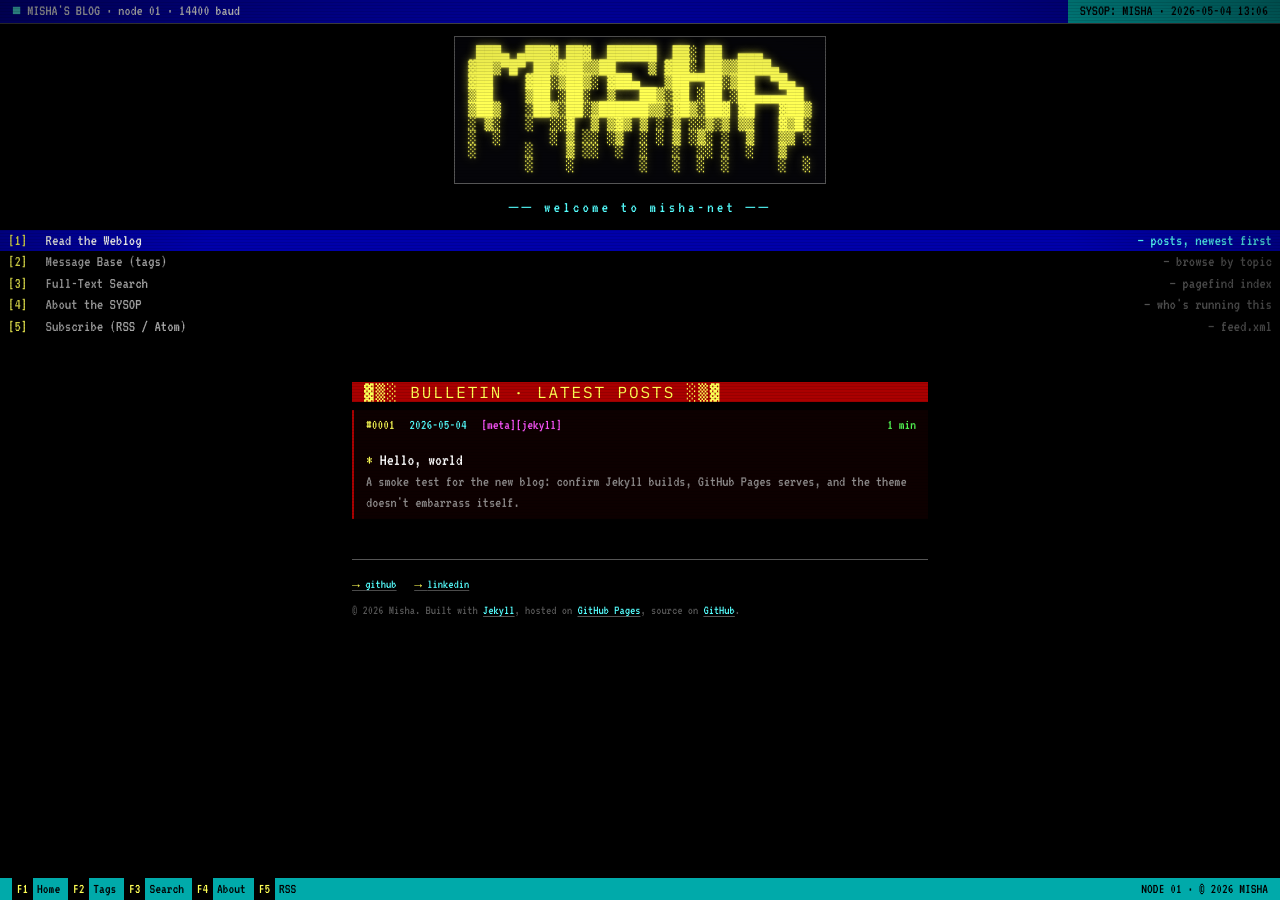
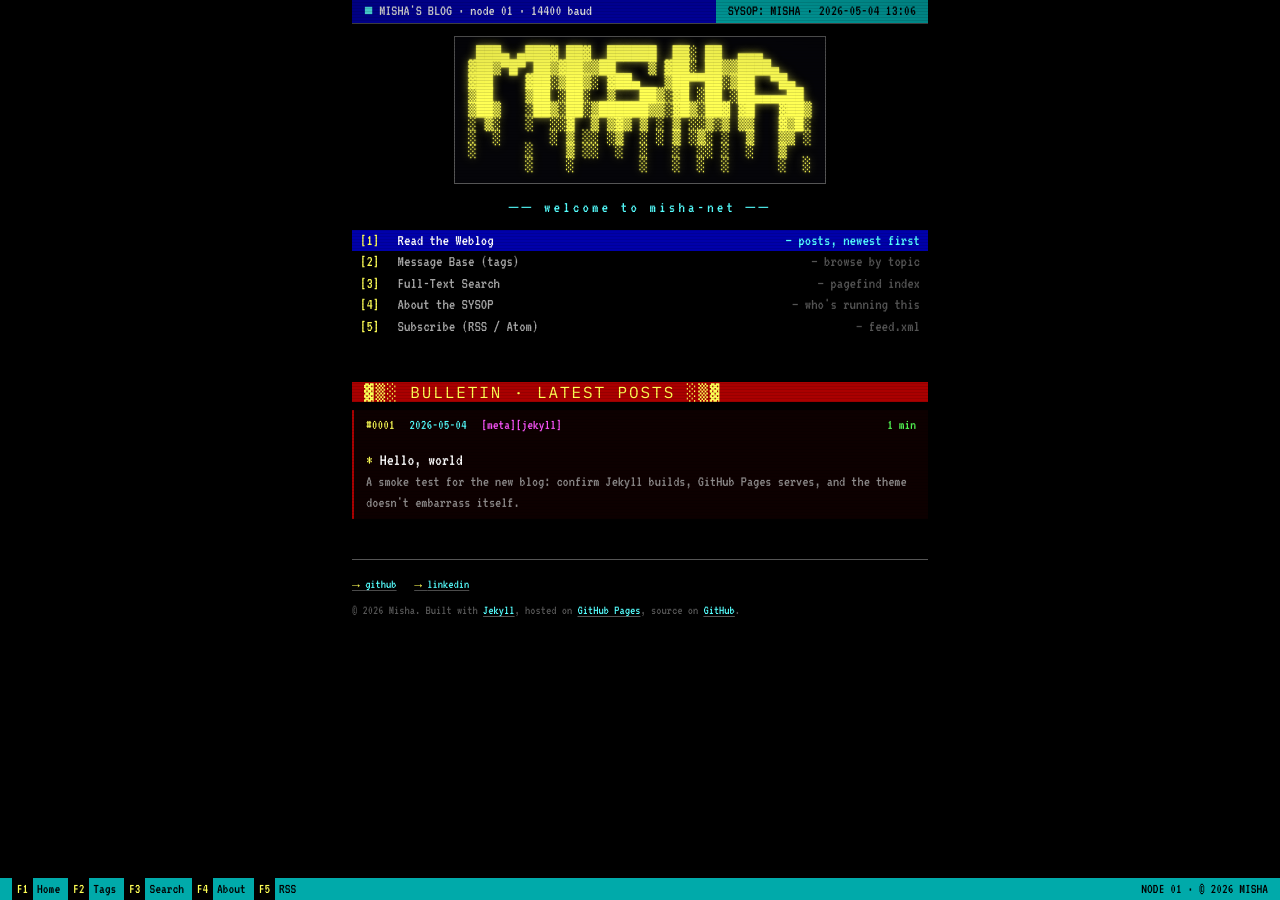
Before and after one commit to RatherBland/ratherbland.github.io, a Jekyll site: the page built from index.md, in a window 1280 px wide. Built offline with Jekyll 4.4.1, drawn with Linux system fonts in a browser that asks for light colours.

Commit message:
BBS theme: constrain site-header to 80ch
Give .site-header the same max-width/margin/padding as .wrap so the
topbar and nav line up with the body column instead of stretching the
full viewport width. CSS-only, no markup changes.

Pre-push review skipped: theme-only tweak.

```diff
--- a/assets/css/main.scss
+++ b/assets/css/main.scss
@@ -112,6 +112,11 @@ body::after {
 .site-header {
   position: relative;
   z-index: 2;
+  /* Match .wrap so the topbar + nav line up with the body column
+     instead of stretching across the full viewport. */
+  max-width: 80ch;
+  margin: 0 auto;
+  padding: 0 1rem;
 }
 .topbar {
   display: flex;
```
